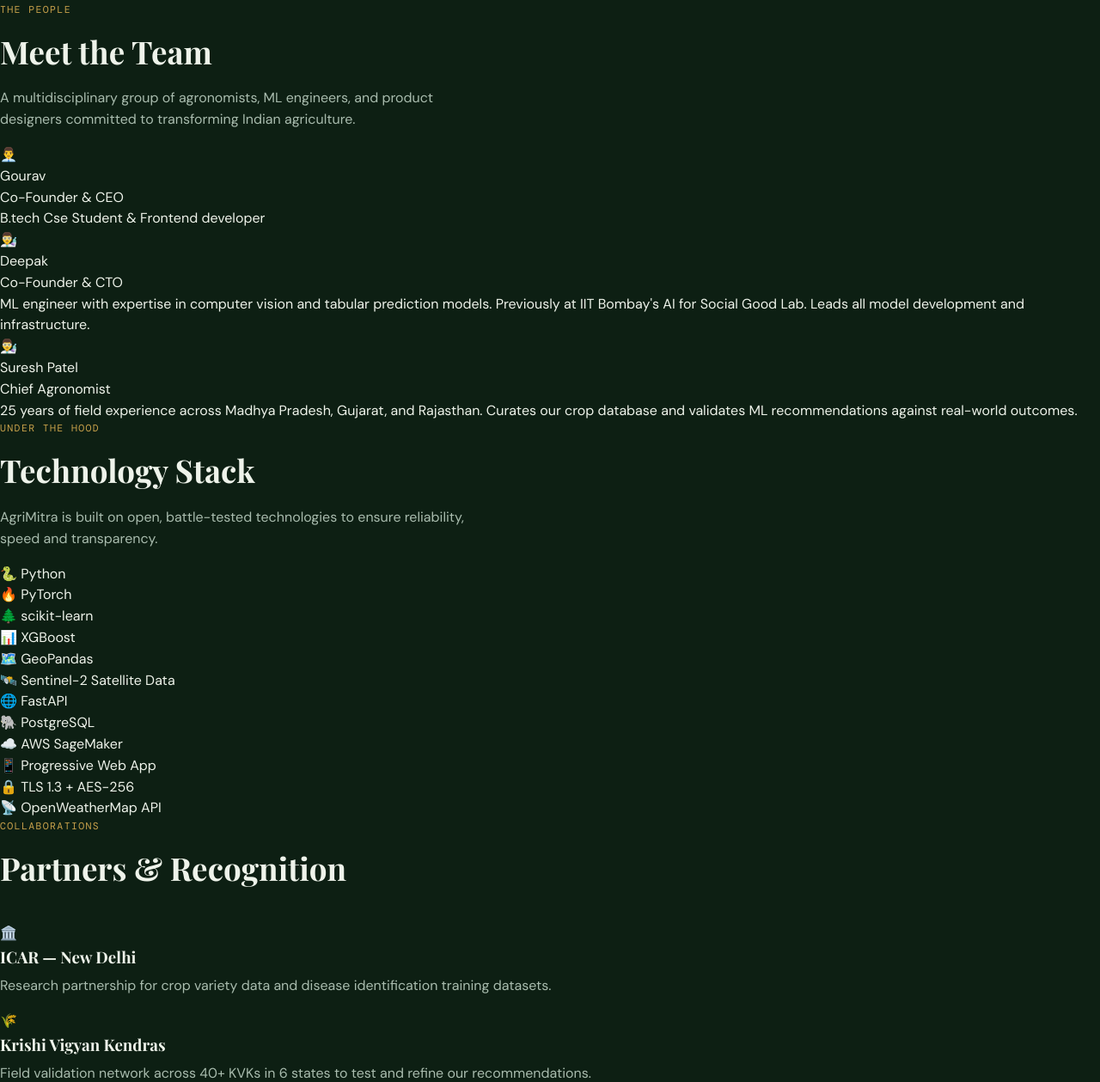
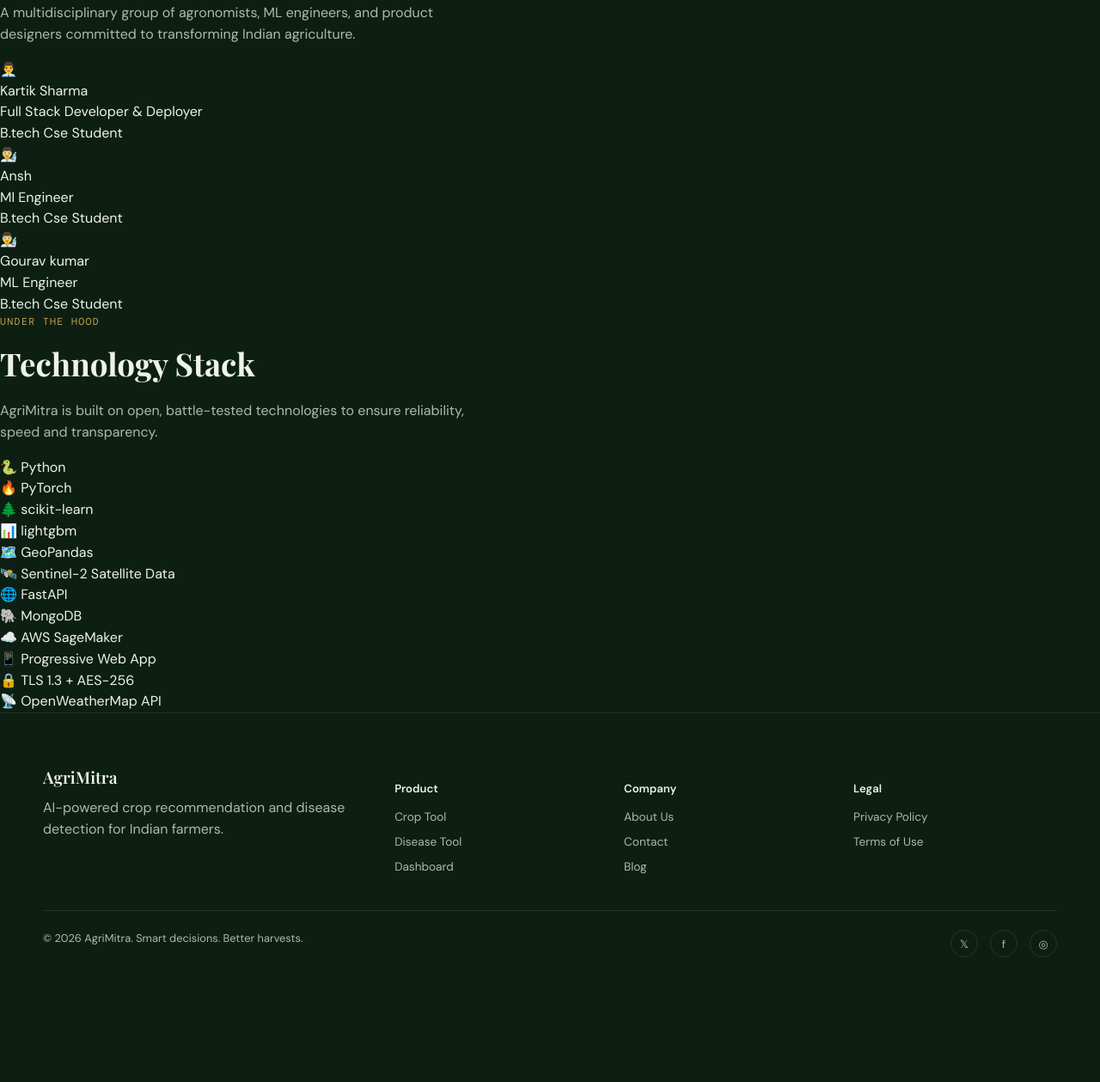
Before and after one commit to Kartik-vats01/Agrimitra, a plain HTML site: page frontend/about.html in a window 1280 px wide. Shown: the part 1541-2800 px from the top of the page at 86% size. After the commit the page ends 2682 px from the top, so only its background shows below. Drawn offline with nearby package versions, Linux system fonts and the light colour scheme.

Commit message:
About 2.0
Removed outdated statistics and team member details, and updated technology stack.

```diff
--- a/frontend/about.html
+++ b/frontend/about.html
@@ -55,16 +55,9 @@
           </div>
           <div class="mission-visual">
             <div class="mission-stat">
-              <div class="mission-stat-num">12K+</div>
-              <div class="mission-stat-text">
-                <strong>Farmers Assisted</strong>
-                <span>Across 8 states in India since 2024</span>
-              </div>
-            </div>
-            <div class="mission-stat">
               <div class="mission-stat-num">94%</div>
               <div class="mission-stat-text">
-                <strong>Disease Detection Accuracy</strong>
+                <strong>Crop Recommendation Accuracy</strong>
                 <span>Validated on held-out test datasets</span>
               </div>
             </div>
@@ -73,13 +66,6 @@
               <div class="mission-stat-text">
                 <strong>Crop Varieties Supported</strong>
                 <span>From wheat and rice to exotic horticulture</span>
-              </div>
-            </div>
-            <div class="mission-stat">
-              <div class="mission-stat-num">₹18Cr</div>
-              <div class="mission-stat-text">
-                <strong>Additional Farm Revenue</strong>
-                <span>Estimated incremental income generated for users</span>
               </div>
             </div>
           </div>
@@ -144,21 +130,21 @@
         <div class="team-grid">
           <div class="team-card">
             <div class="team-avatar">👨‍💼</div>
-            <div class="team-name">Gourav </div>
-            <div class="team-role">Co-Founder & CEO</div>
-            <div class="team-bio">B.tech Cse Student & Frontend developer</div>
+            <div class="team-name">Kartik Sharma </div>
+            <div class="team-role">Full Stack Developer & Deployer</div>
+            <div class="team-bio">B.tech Cse Student</div>
           </div>
           <div class="team-card">
             <div class="team-avatar">👨‍🔬</div>
-            <div class="team-name">Deepak</div>
-            <div class="team-role">Co-Founder & CTO</div>
-            <div class="team-bio">ML engineer with expertise in computer vision and tabular prediction models. Previously at IIT Bombay's AI for Social Good Lab. Leads all model development and infrastructure.</div>
+            <div class="team-name">Ansh</div>
+            <div class="team-role">Ml Engineer</div>
+            <div class="team-bio">B.tech Cse Student</div>
           </div>
           <div class="team-card">
             <div class="team-avatar">👨‍🔬</div>
-            <div class="team-name">Suresh Patel</div>
-            <div class="team-role">Chief Agronomist</div>
-            <div class="team-bio">25 years of field experience across Madhya Pradesh, Gujarat, and Rajasthan. Curates our crop database and validates ML recommendations against real-world outcomes.</div>
+            <div class="team-name">Gourav kumar</div>
+            <div class="team-role">ML Engineer</div>
+            <div class="team-bio">B.tech Cse Student</div>
           </div>
         </div>
       </section>
@@ -172,47 +158,17 @@
           <div class="tech-pill"><span class="tech-pill-icon">🐍</span> Python</div>
           <div class="tech-pill"><span class="tech-pill-icon">🔥</span> PyTorch</div>
           <div class="tech-pill"><span class="tech-pill-icon">🌲</span> scikit-learn</div>
-          <div class="tech-pill"><span class="tech-pill-icon">📊</span> XGBoost</div>
+          <div class="tech-pill"><span class="tech-pill-icon">📊</span> lightgbm</div>
           <div class="tech-pill"><span class="tech-pill-icon">🗺️</span> GeoPandas</div>
           <div class="tech-pill"><span class="tech-pill-icon">🛰️</span> Sentinel-2 Satellite Data</div>
           <div class="tech-pill"><span class="tech-pill-icon">🌐</span> FastAPI</div>
-          <div class="tech-pill"><span class="tech-pill-icon">🐘</span> PostgreSQL</div>
+          <div class="tech-pill"><span class="tech-pill-icon">🐘</span> MongoDB</div>
           <div class="tech-pill"><span class="tech-pill-icon">☁️</span> AWS SageMaker</div>
           <div class="tech-pill"><span class="tech-pill-icon">📱</span> Progressive Web App</div>
           <div class="tech-pill"><span class="tech-pill-icon">🔒</span> TLS 1.3 + AES-256</div>
           <div class="tech-pill"><span class="tech-pill-icon">📡</span> OpenWeatherMap API</div>
         </div>
       </section>
-
-      <!-- Partners -->
-      <section class="about-section" style="margin-bottom:0;">
-        <div class="section-label">Collaborations</div>
-        <h2 class="section-title">Partners & Recognition</h2>
-        <div class="values-grid" style="margin-top:36px;">
-          <div class="value-card">
-            <div class="value-icon">🏛️</div>
-            <div>
-              <h3>ICAR — New Delhi</h3>
-              <p>Research partnership for crop variety data and disease identification training datasets.</p>
-            </div>
-          </div>
-          <div class="value-card">
-            <div class="value-icon">🌾</div>
-            <div>
-              <h3>Krishi Vigyan Kendras</h3>
-              <p>Field validation network across 40+ KVKs in 6 states to test and refine our recommendations.</p>
-            </div>
-          </div>
-          <div class="value-card">
-            <div class="value-icon">🏆</div>
-            <div>
-              <h3>Startup India — Agri Cohort 2024</h3>
-              <p>Selected among top 10 AgriTech startups in the Ministry of Agriculture's flagship accelerator programme.</p>
-            </div>
-          </div>
-        </div>
-      </section>
-
     </div>
   </main>
 
```
